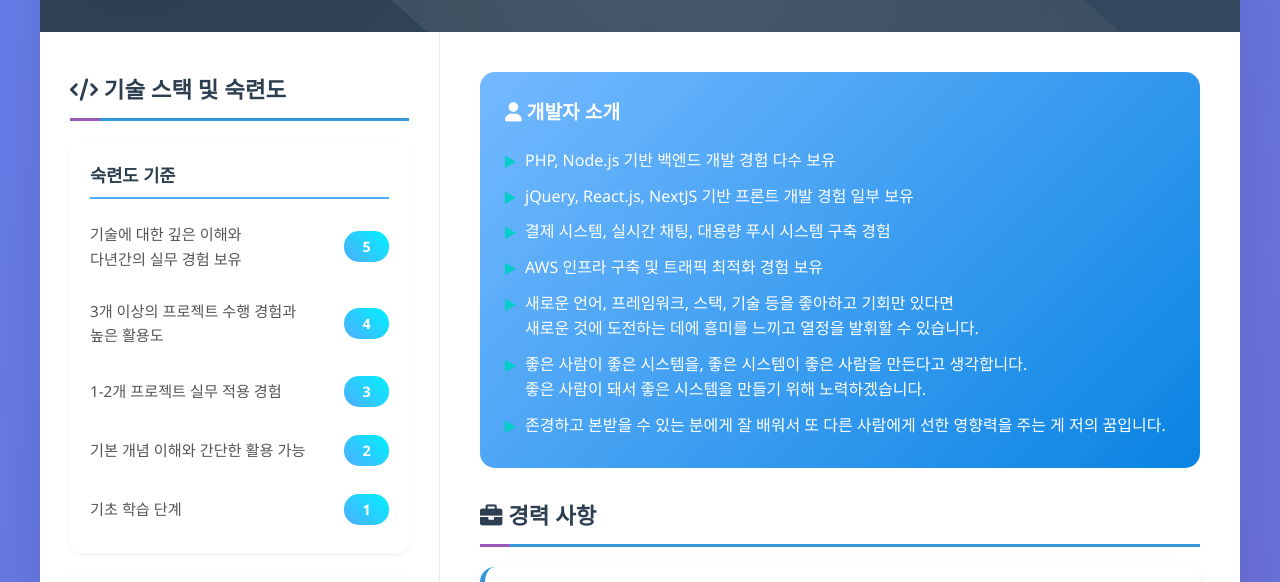
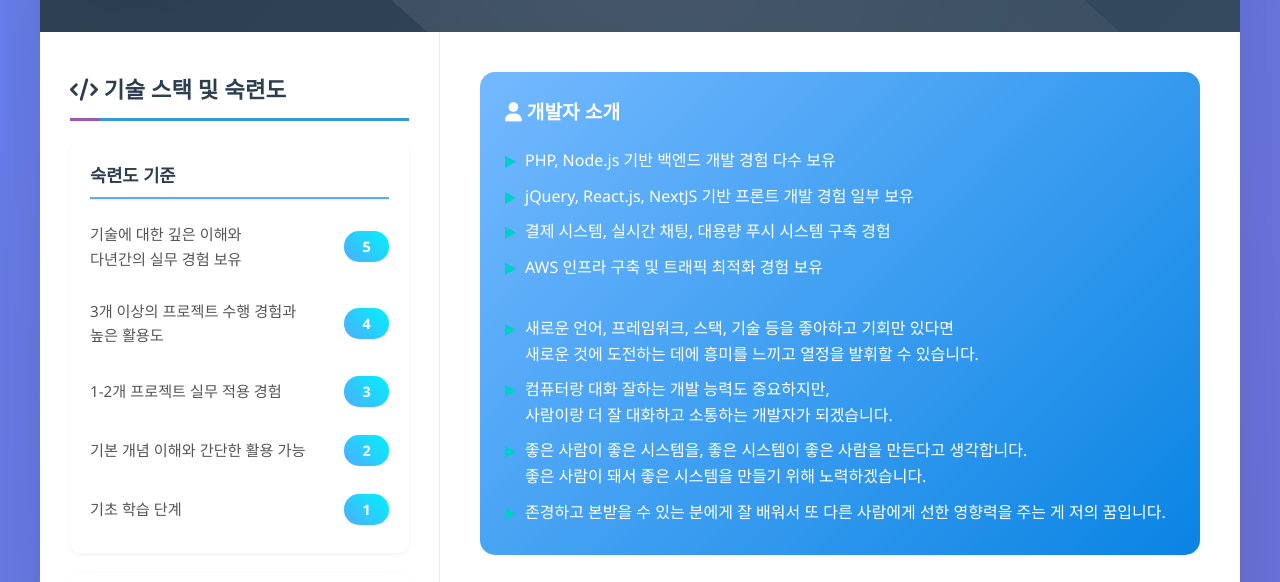
Before and after one commit to MaShin66/resume, a plain HTML site: page index.html in a window 1280 px wide. Shown: the part 218-800 px from the top of the page. Drawn offline with Linux system fonts and the light colour scheme.

Commit message:
문구 추가

```diff
--- a/index.html
+++ b/index.html
@@ -842,7 +842,9 @@
                         <li>jQuery, React.js, NextJS 기반 프론트 개발 경험 일부 보유</li>
                         <li>결제 시스템, 실시간 채팅, 대용량 푸시 시스템 구축 경험</li>
                         <li>AWS 인프라 구축 및 트래픽 최적화 경험 보유</li>
+                        <br>
                         <li>새로운 언어, 프레임워크, 스택, 기술 등을 좋아하고 기회만 있다면<br>새로운 것에 도전하는 데에 흥미를 느끼고 열정을 발휘할 수 있습니다.</li>
+                        <li>컴퓨터랑 대화 잘하는 개발 능력도 중요하지만,<br> 사람이랑 더 잘 대화하고 소통하는 개발자가 되겠습니다.</li>
                         <li>좋은 사람이 좋은 시스템을, 좋은 시스템이 좋은 사람을 만든다고 생각합니다.<br>좋은 사람이 돼서 좋은 시스템을 만들기 위해 노력하겠습니다.</li>
                         <li>존경하고 본받을 수 있는 분에게 잘 배워서 또 다른 사람에게 선한 영향력을 주는 게 저의 꿈입니다.</li>
                     </ul>
```
